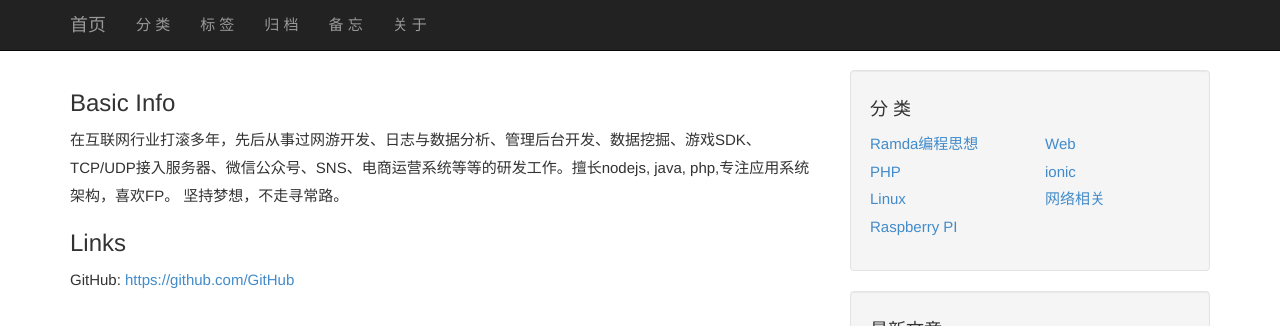
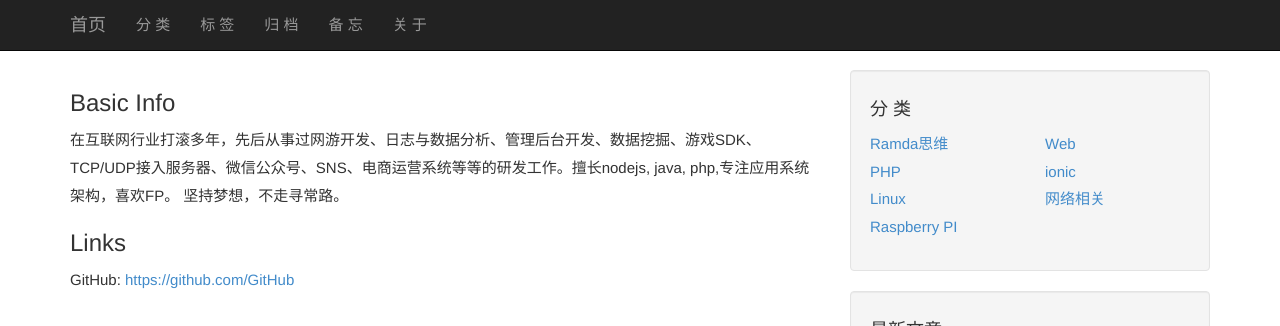
Before and after one commit to sunshine17/sunshine17.github.io, a Jekyll site: the page built from about.md, in a window 1280 px wide. Shown: the top 326 px of the page. Built offline with Jekyll 4.4.1, drawn with Linux system fonts in a browser that asks for light colours; comment, search, counter and statistics services are not loaded.

Commit message:
#update# update category name

```diff
--- a/_includes/categories.html
+++ b/_includes/categories.html
@@ -1,6 +1,6 @@
 <div class="col-lg-6">
     <ul class="list-unstyled">
-        <li> <a href="/posts/thinking_in_ramda.html"> Ramda编程思想 </a> </li>
+        <li> <a href="/posts/thinking_in_ramda.html"> Ramda思维 </a> </li>
         <li> <a href="/posts/php.html"> PHP </a> </li>
         <li> <a href="/posts/linux.html"> Linux </a> </li>
         <li> <a href="/posts/pi.html"> Raspberry PI </a> </li>
```
